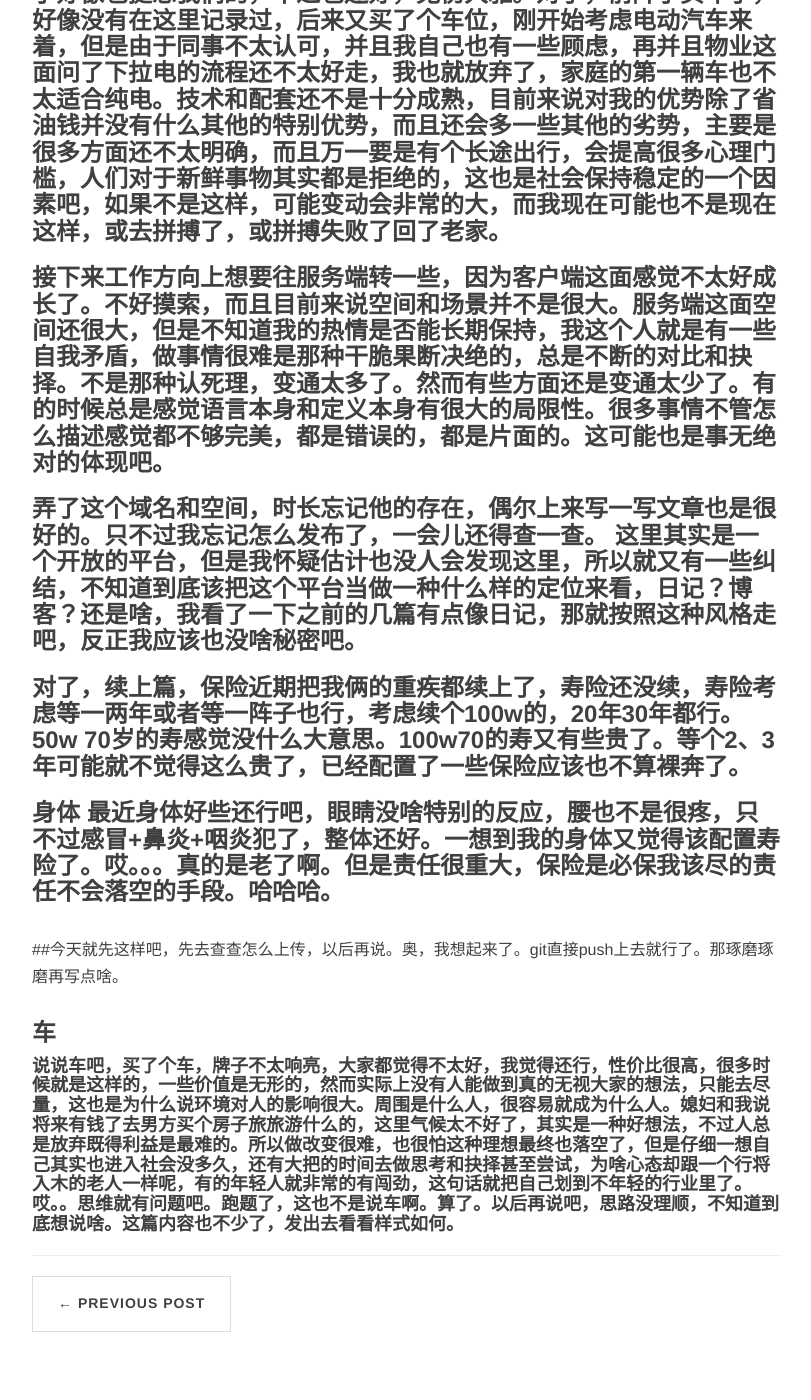
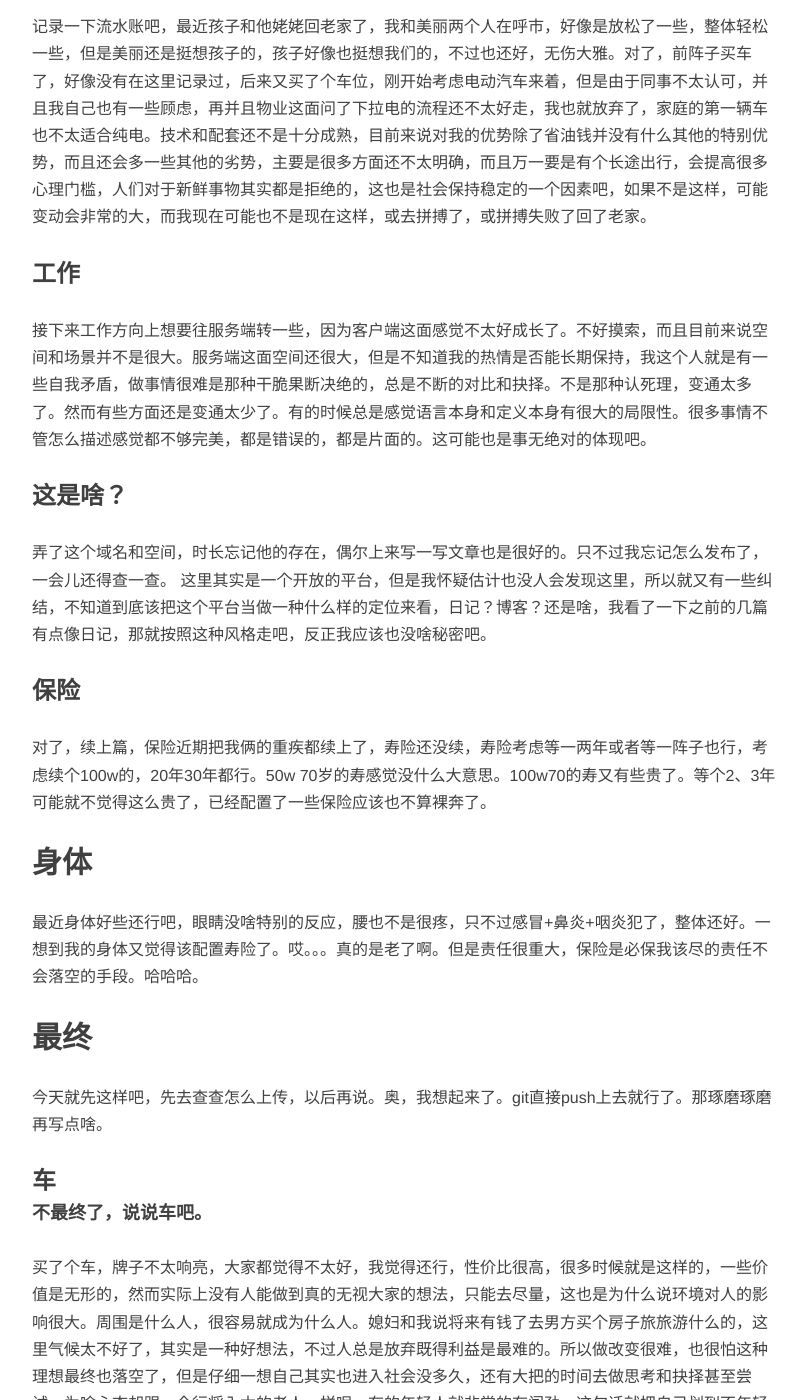
Before and after one commit to niyizhong123/niyizhong123.github.io, a Jekyll site: the page built from _posts/2018-05-12-随笔-算是交一下作业吧.md, in a window 1280 px wide and 1400 px high, scrolled down 798 px. Shown: the whole window, without its empty margins (233-1044 px from the left). Built offline with Jekyll 4.4.1, drawn with Linux system fonts in a browser that asks for light colours; nearby versions of some CDN libraries; comment, search, counter and statistics services are not loaded; some of the changed text lies outside the part shown.

Commit message:
修改内容样式

```diff
--- a/_posts/2018-05-12-随笔-算是交一下作业吧.md
+++ b/_posts/2018-05-12-随笔-算是交一下作业吧.md
@@ -9,13 +9,21 @@ description: 随便写一些东西，挺久没写了。
 
 
 # 2018-05-12-随笔-算是交一下作业吧
-##好久没写了
-### 之前弄了这么个博客平台，也算是开放式的了，然而好久没写了，突然发现自己针对工作也好、生活也好、世界也好的思考越来越少了，之前自己还总思考一些乱七八糟的方面吧，最近都很少了，是我变老了吗？还是兴趣点转移了，没感觉有什么转移。
-### 记录一下流水账吧，最近孩子和他姥姥回老家了，我和美丽两个人在呼市，好像是放松了一些，整体轻松一些，但是美丽还是挺想孩子的，孩子好像也挺想我们的，不过也还好，无伤大雅。对了，前阵子买车了，好像没有在这里记录过，后来又买了个车位，刚开始考虑电动汽车来着，但是由于同事不太认可，并且我自己也有一些顾虑，再并且物业这面问了下拉电的流程还不太好走，我也就放弃了，家庭的第一辆车也不太适合纯电。技术和配套还不是十分成熟，目前来说对我的优势除了省油钱并没有什么其他的特别优势，而且还会多一些其他的劣势，主要是很多方面还不太明确，而且万一要是有个长途出行，会提高很多心理门槛，人们对于新鲜事物其实都是拒绝的，这也是社会保持稳定的一个因素吧，如果不是这样，可能变动会非常的大，而我现在可能也不是现在这样，或去拼搏了，或拼搏失败了回了老家。
-### 接下来工作方向上想要往服务端转一些，因为客户端这面感觉不太好成长了。不好摸索，而且目前来说空间和场景并不是很大。服务端这面空间还很大，但是不知道我的热情是否能长期保持，我这个人就是有一些自我矛盾，做事情很难是那种干脆果断决绝的，总是不断的对比和抉择。不是那种认死理，变通太多了。然而有些方面还是变通太少了。有的时候总是感觉语言本身和定义本身有很大的局限性。很多事情不管怎么描述感觉都不够完美，都是错误的，都是片面的。这可能也是事无绝对的体现吧。
-### 弄了这个域名和空间，时长忘记他的存在，偶尔上来写一写文章也是很好的。只不过我忘记怎么发布了，一会儿还得查一查。 这里其实是一个开放的平台，但是我怀疑估计也没人会发现这里，所以就又有一些纠结，不知道到底该把这个平台当做一种什么样的定位来看，日记？博客？还是啥，我看了一下之前的几篇有点像日记，那就按照这种风格走吧，反正我应该也没啥秘密吧。
-### 对了，续上篇，保险近期把我俩的重疾都续上了，寿险还没续，寿险考虑等一两年或者等一阵子也行，考虑续个100w的，20年30年都行。50w 70岁的寿感觉没什么大意思。100w70的寿又有些贵了。等个2、3年可能就不觉得这么贵了，已经配置了一些保险应该也不算裸奔了。
-### 身体 最近身体好些还行吧，眼睛没啥特别的反应，腰也不是很疼，只不过感冒+鼻炎+咽炎犯了，整体还好。一想到我的身体又觉得该配置寿险了。哎。。。真的是老了啊。但是责任很重大，保险是必保我该尽的责任不会落空的手段。哈哈哈。
-##今天就先这样吧，先去查查怎么上传，以后再说。奥，我想起来了。git直接push上去就行了。那琢磨琢磨再写点啥。
+## 好久没写了
+### 第一段
+之前弄了这么个博客平台，也算是开放式的了，然而好久没写了，突然发现自己针对工作也好、生活也好、世界也好的思考越来越少了，之前自己还总思考一些乱七八糟的方面吧，最近都很少了，是我变老了吗？还是兴趣点转移了，没感觉有什么转移。
+### 第二段
+记录一下流水账吧，最近孩子和他姥姥回老家了，我和美丽两个人在呼市，好像是放松了一些，整体轻松一些，但是美丽还是挺想孩子的，孩子好像也挺想我们的，不过也还好，无伤大雅。对了，前阵子买车了，好像没有在这里记录过，后来又买了个车位，刚开始考虑电动汽车来着，但是由于同事不太认可，并且我自己也有一些顾虑，再并且物业这面问了下拉电的流程还不太好走，我也就放弃了，家庭的第一辆车也不太适合纯电。技术和配套还不是十分成熟，目前来说对我的优势除了省油钱并没有什么其他的特别优势，而且还会多一些其他的劣势，主要是很多方面还不太明确，而且万一要是有个长途出行，会提高很多心理门槛，人们对于新鲜事物其实都是拒绝的，这也是社会保持稳定的一个因素吧，如果不是这样，可能变动会非常的大，而我现在可能也不是现在这样，或去拼搏了，或拼搏失败了回了老家。
+### 工作
+接下来工作方向上想要往服务端转一些，因为客户端这面感觉不太好成长了。不好摸索，而且目前来说空间和场景并不是很大。服务端这面空间还很大，但是不知道我的热情是否能长期保持，我这个人就是有一些自我矛盾，做事情很难是那种干脆果断决绝的，总是不断的对比和抉择。不是那种认死理，变通太多了。然而有些方面还是变通太少了。有的时候总是感觉语言本身和定义本身有很大的局限性。很多事情不管怎么描述感觉都不够完美，都是错误的，都是片面的。这可能也是事无绝对的体现吧。
+### 这是啥？
+弄了这个域名和空间，时长忘记他的存在，偶尔上来写一写文章也是很好的。只不过我忘记怎么发布了，一会儿还得查一查。 这里其实是一个开放的平台，但是我怀疑估计也没人会发现这里，所以就又有一些纠结，不知道到底该把这个平台当做一种什么样的定位来看，日记？博客？还是啥，我看了一下之前的几篇有点像日记，那就按照这种风格走吧，反正我应该也没啥秘密吧。
+### 保险
+对了，续上篇，保险近期把我俩的重疾都续上了，寿险还没续，寿险考虑等一两年或者等一阵子也行，考虑续个100w的，20年30年都行。50w 70岁的寿感觉没什么大意思。100w70的寿又有些贵了。等个2、3年可能就不觉得这么贵了，已经配置了一些保险应该也不算裸奔了。
+## 身体
+最近身体好些还行吧，眼睛没啥特别的反应，腰也不是很疼，只不过感冒+鼻炎+咽炎犯了，整体还好。一想到我的身体又觉得该配置寿险了。哎。。。真的是老了啊。但是责任很重大，保险是必保我该尽的责任不会落空的手段。哈哈哈。
+## 最终
+今天就先这样吧，先去查查怎么上传，以后再说。奥，我想起来了。git直接push上去就行了。那琢磨琢磨再写点啥。
 ### 车
-#### 说说车吧，买了个车，牌子不太响亮，大家都觉得不太好，我觉得还行，性价比很高，很多时候就是这样的，一些价值是无形的，然而实际上没有人能做到真的无视大家的想法，只能去尽量，这也是为什么说环境对人的影响很大。周围是什么人，很容易就成为什么人。媳妇和我说将来有钱了去男方买个房子旅旅游什么的，这里气候太不好了，其实是一种好想法，不过人总是放弃既得利益是最难的。所以做改变很难，也很怕这种理想最终也落空了，但是仔细一想自己其实也进入社会没多久，还有大把的时间去做思考和抉择甚至尝试，为啥心态却跟一个行将入木的老人一样呢，有的年轻人就非常的有闯劲，这句话就把自己划到不年轻的行业里了。哎。。思维就有问题吧。跑题了，这也不是说车啊。算了。以后再说吧，思路没理顺，不知道到底想说啥。这篇内容也不少了，发出去看看样式如何。
+#### 不最终了，说说车吧。
+买了个车，牌子不太响亮，大家都觉得不太好，我觉得还行，性价比很高，很多时候就是这样的，一些价值是无形的，然而实际上没有人能做到真的无视大家的想法，只能去尽量，这也是为什么说环境对人的影响很大。周围是什么人，很容易就成为什么人。媳妇和我说将来有钱了去男方买个房子旅旅游什么的，这里气候太不好了，其实是一种好想法，不过人总是放弃既得利益是最难的。所以做改变很难，也很怕这种理想最终也落空了，但是仔细一想自己其实也进入社会没多久，还有大把的时间去做思考和抉择甚至尝试，为啥心态却跟一个行将入木的老人一样呢，有的年轻人就非常的有闯劲，这句话就把自己划到不年轻的行业里了。哎。。思维就有问题吧。跑题了，这也不是说车啊。算了。以后再说吧，思路没理顺，不知道到底想说啥。这篇内容也不少了，发出去看看样式如何。
```
